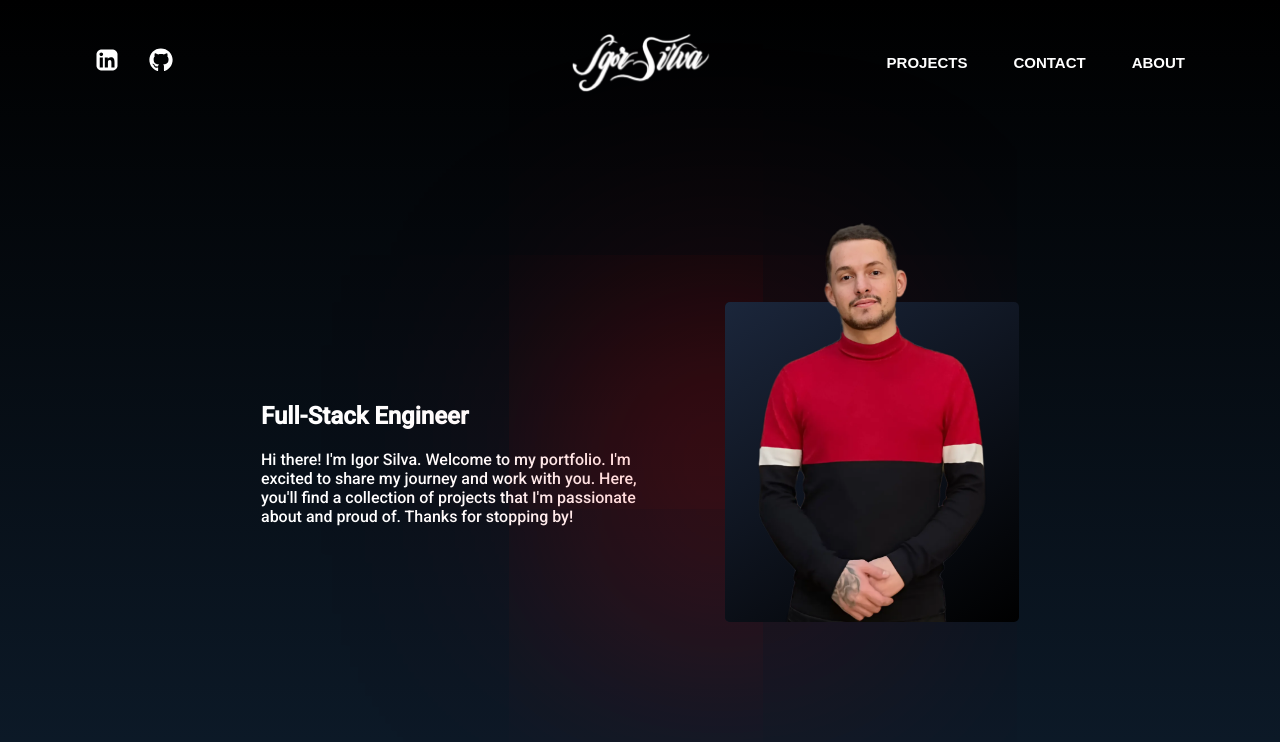
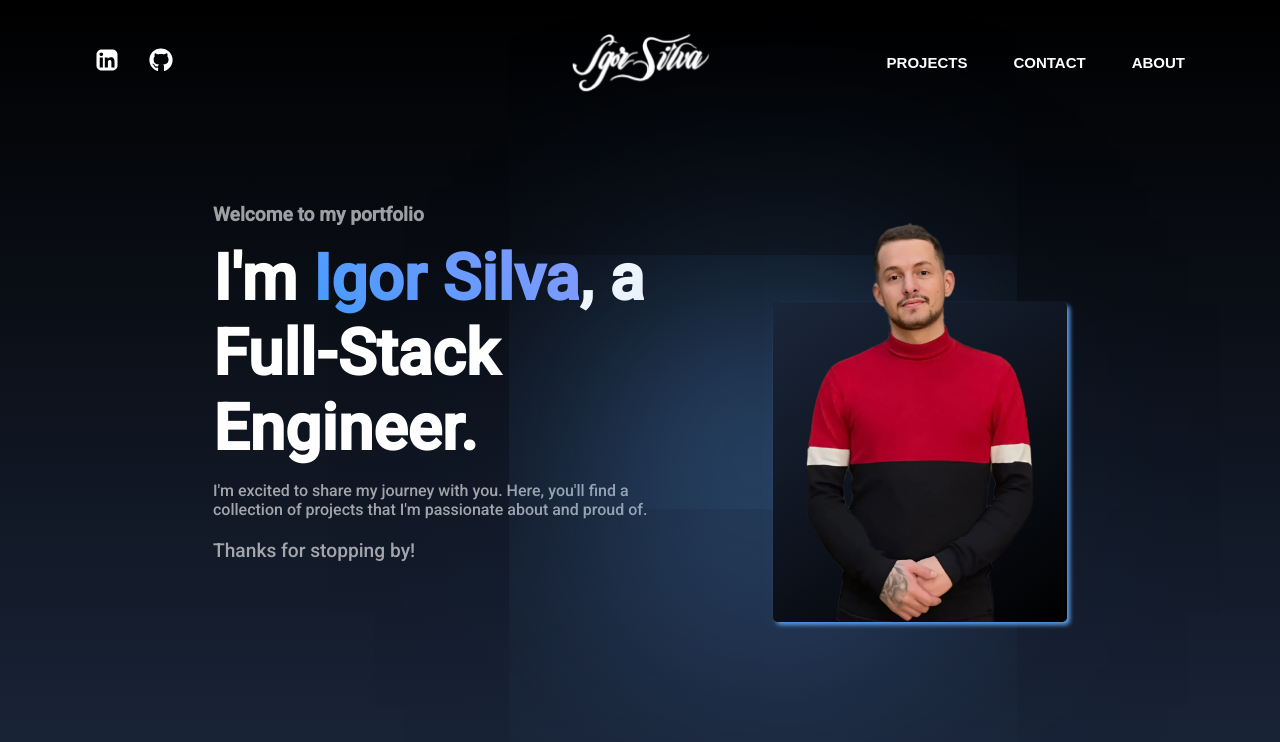
Before and after one commit to IgorSilva0/my-portfolio, a Next.js app: page / in a window 1280 px wide. Shown: the top 742 px of the page. Built offline with nearby package versions, Linux system fonts and the light colour scheme.

Commit message:
More design added

```diff
--- a/app/page.tsx
+++ b/app/page.tsx
@@ -8,12 +8,16 @@ const Home = () => {
       <Nav/>
       <div className={styles.home}>
         <div className={styles.intro}>
-          <h1>Full-Stack Engineer</h1>
-          <p>Hi there! I&apos;m Igor Silva. Welcome to my portfolio.
-             I&apos;m excited to share my journey and work with you.
+          <p className={styles.welcome}>Welcome to my portfolio</p>
+          <h1 className={styles.title}>I&apos;m <p className={styles.name}>Igor Silva</p>, a <br/>Full-Stack Engineer.</h1>
+          <p className={styles.txt}>I&apos;m excited to share my journey with you.
              Here, you&apos;ll find a collection of projects that
              I&apos;m passionate about and proud of.
-             Thanks for stopping by!</p>
+          </p>
+          {/* <p className={styles.txt}>I'm always excited to learn and dive into new technologies,
+             frameworks, and programming languages.
+          </p> */}
+          <p className={styles.thanks}>Thanks for stopping by!</p>
         </div>
         <div className={styles.imgBox}>
           <Image className={styles.img} src={'/imgs/profile.png'} alt='Profile image' width={230} height={400}/>
--- a/app/styles/styles.module.scss
+++ b/app/styles/styles.module.scss
@@ -5,7 +5,7 @@
 }
 
 .body {
-    background: linear-gradient(#000000, #0D1B2A);
+    background: linear-gradient(#000000, #1B263B);
     color: #ffffff;
 }
 
@@ -20,11 +20,46 @@
     display: flex;
     align-items: center;
     justify-content: center;
-    gap: 5rem;
+    gap: 7rem;
 }
 
 .intro {
-    max-width: 30vw;
+    max-width: 35vw;
+    margin-bottom: 10rem;
+}
+
+.welcome {
+    color: #ffffff9c;
+    font-size: 1.2rem;
+    font-weight: 600;
+    margin: 0;
+}
+
+.name {
+    display: inline;
+    background: linear-gradient(45deg, #449bff, #899bff);
+    -webkit-background-clip: text;
+    -webkit-text-fill-color: transparent;
+}
+
+.title {
+    font-size: 4rem;
+    margin: 15px 0;
+}
+
+.txt {
+    color: #ffffff9c;
+    margin: 0;
+    margin-bottom: 20px;
+    font-weight: 500;
+    font-size: 1rem;
+}
+
+.thanks {
+    color: #ffffff9c;
+    margin: 0;
+    font-weight: 500;
+    font-size: 1.2rem;
 }
 
 .imgBox {
@@ -34,7 +69,7 @@
     padding: 0 2rem;
     border-radius: 5px;
     background: linear-gradient(145deg, #1B263B, #000000);
-    box-shadow: -150px 0px 300px #ff00004b;
+    box-shadow: -150px 0px 300px #579be983, 3px 3px 4px #579be9;
 }
 
 .img {
```
